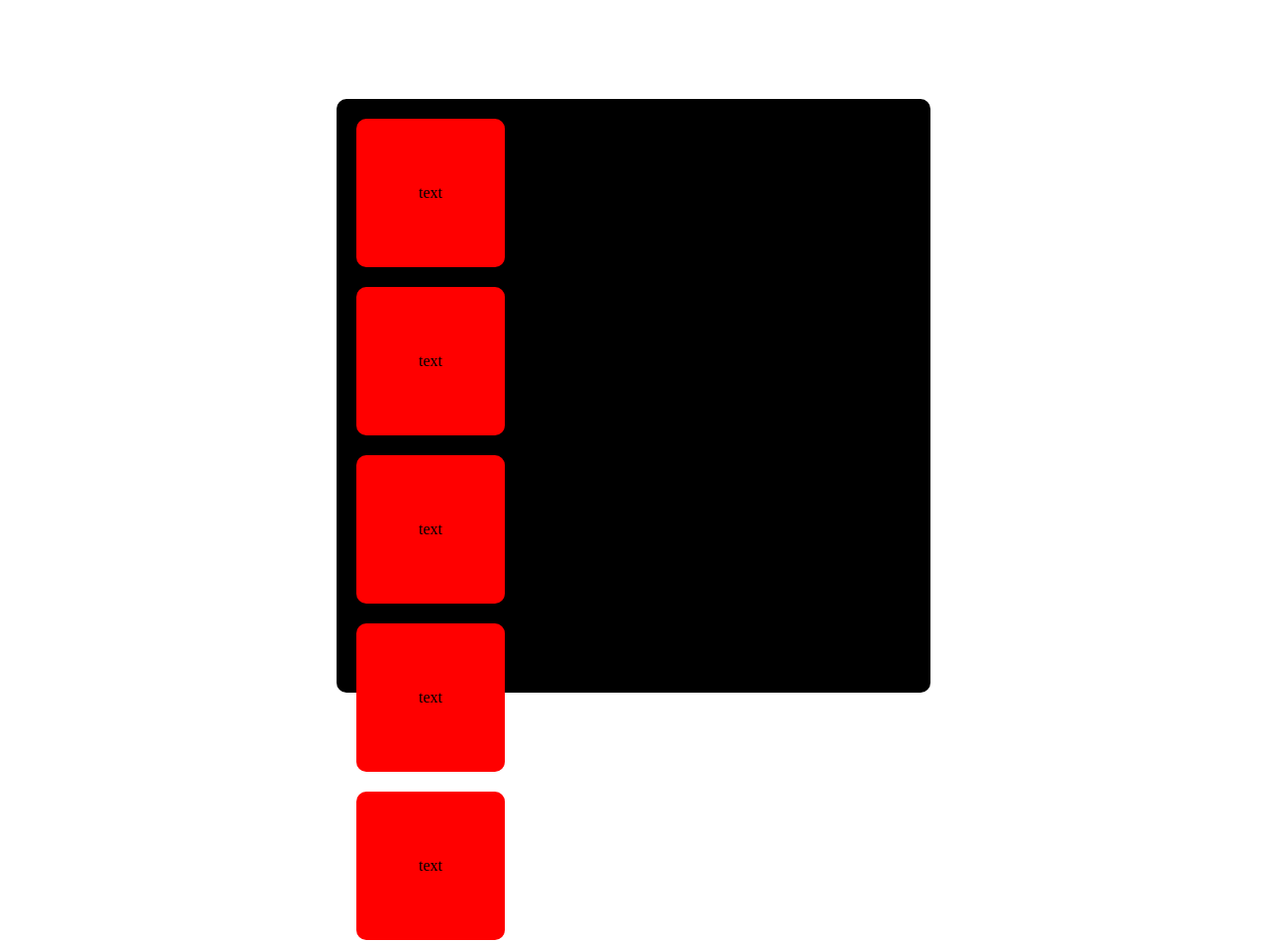
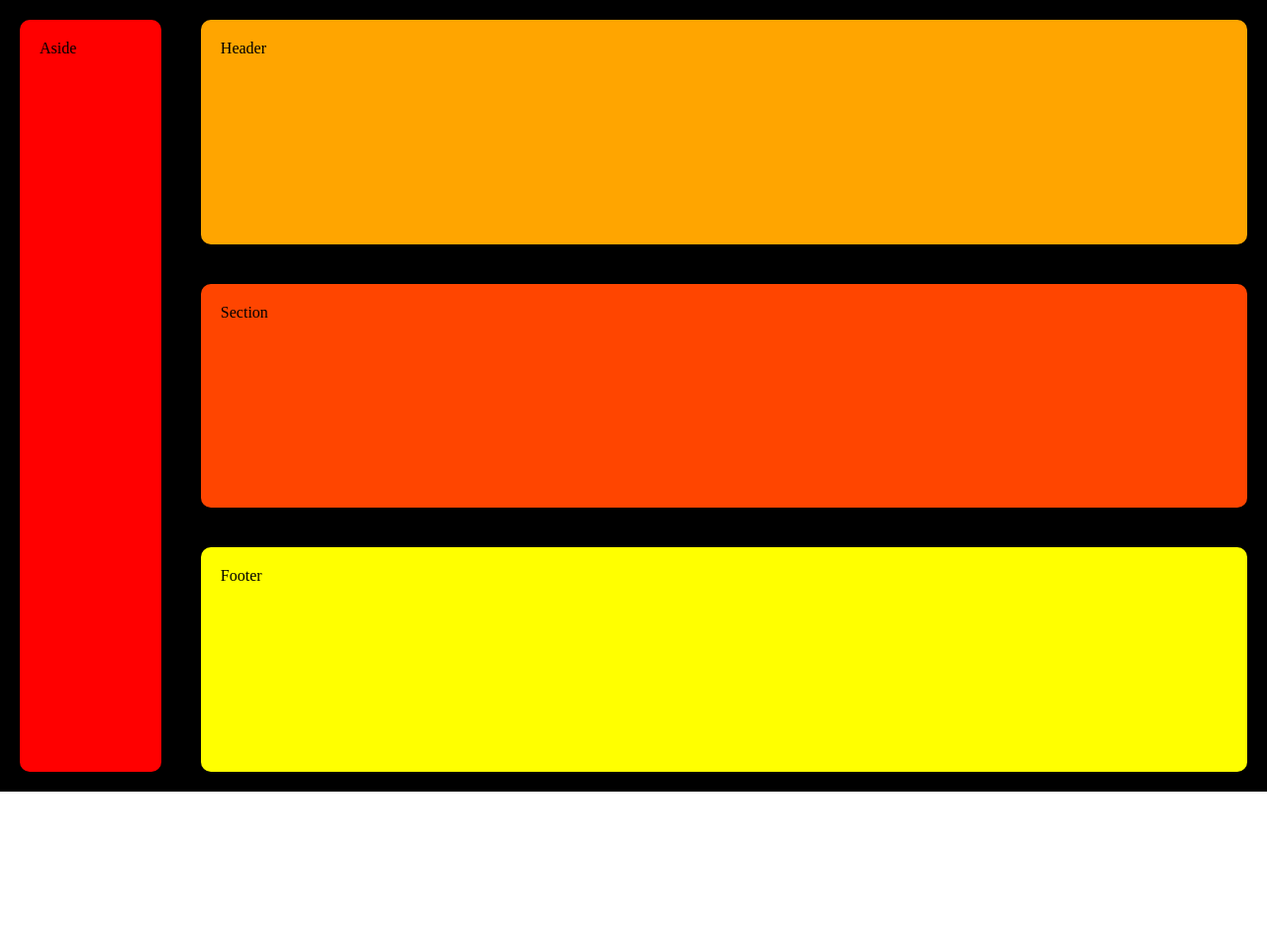
Before and after one commit to isaiasramosdeoliveira/IL-project, a plain HTML site: page index.html in a window 1280 px wide. Shown: the top 953 px of the page at 99% size. After the commit the page ends 800 px from the top, so only its background shows below. Drawn offline with Linux system fonts and the light colour scheme.

Commit message:
grid concluído

```diff
--- a/index.html
+++ b/index.html
@@ -1,24 +1,27 @@
 <!DOCTYPE html>
 <html lang="en">
-<head>
-    <meta charset="UTF-8">
-    <meta http-equiv="X-UA-Compatible" content="IE=edge">
-    <meta name="viewport" content="width=device-width, initial-scale=1.0">
+  <head>
+    <meta charset="UTF-8" />
+    <meta http-equiv="X-UA-Compatible" content="IE=edge" />
+    <meta name="viewport" content="width=device-width, initial-scale=1.0" />
     <title>Document</title>
-    <link rel="stylesheet" href="src/assets/styles/globalStyles.css">
-</head>
-<body>
+    <link rel="stylesheet" href="src/assets/styles/globalStyles.css" />
+  </head>
+  <body>
     <div class="container">
-            <div class="box">text</div>
-            <div class="box">text</div>
-            <div class="box">text</div>
-            <div class="box">text</div>
-            <div class="box">text</div>
-            <div class="box">text</div>
-            <div class="box">text</div>
-            <div class="box">text</div>
-            <div class="box">text</div>
-        </div>
+        <aside>
+            Aside
+        </aside>
+        <header>
+            Header
+        </header>
+        <section>
+            Section
+        </section>
+        <footer>
+            Footer
+        </footer>
+    </div>
     <script src="src/assets/js/main.js"></script>
-</body>
+  </body>
 </html>
--- a/src/assets/styles/globalStyles.css
+++ b/src/assets/styles/globalStyles.css
@@ -1,29 +1,60 @@
-*{
+* {
     padding: 0;
     margin: 0;
     box-sizing: border-box;
 }
-body{
+
+body {
     display: flex;
     justify-content: center;
     align-items: center;
     height: 100vh;
 }
+
 .container {
-    width: 600px;
-    height: 600px;
-    border-radius: 10px;
+    width: 100%;
+    height: 100%;
     background-color: black;
     justify-content: center;
+    display: grid;
+    grid-template-columns: 1fr 6fr;
+    grid-template-rows: 1fr 1fr 1fr;
 }
-.box{
-    display: flex;
-    justify-content: center;
-    align-items: center;
+
+:is(aside, header, section, footer) {
+    padding: 20px;
+    margin: 20px;
+    border-radius: 10px;
+}
+
+aside {
+    grid-row-start: 1;
+    grid-row-end: 4;
+    grid-column-start: 1;
+    grid-column-end: 1;
     background-color: red;
-    padding: 20px;
-    border-radius: 10px;
-    margin: 20px;
-    width: 150px;
-    height: 150px;
 }
+
+header {
+    background-color: orange;
+    grid-row-start: 1;
+    grid-row-end: 1;
+    grid-column-start: 2;
+    grid-column-end: 2;
+}
+
+section {
+    grid-row-start: 2;
+    grid-row-end: 2;
+    grid-column-start: 2;
+    grid-column-end: 2;
+    background-color: orangered;
+}
+
+footer {
+    grid-row-start: 3;
+    grid-row-end: 3;
+    grid-column-start: 2;
+    grid-column-end: 2;
+    background-color: yellow;
+}
```
